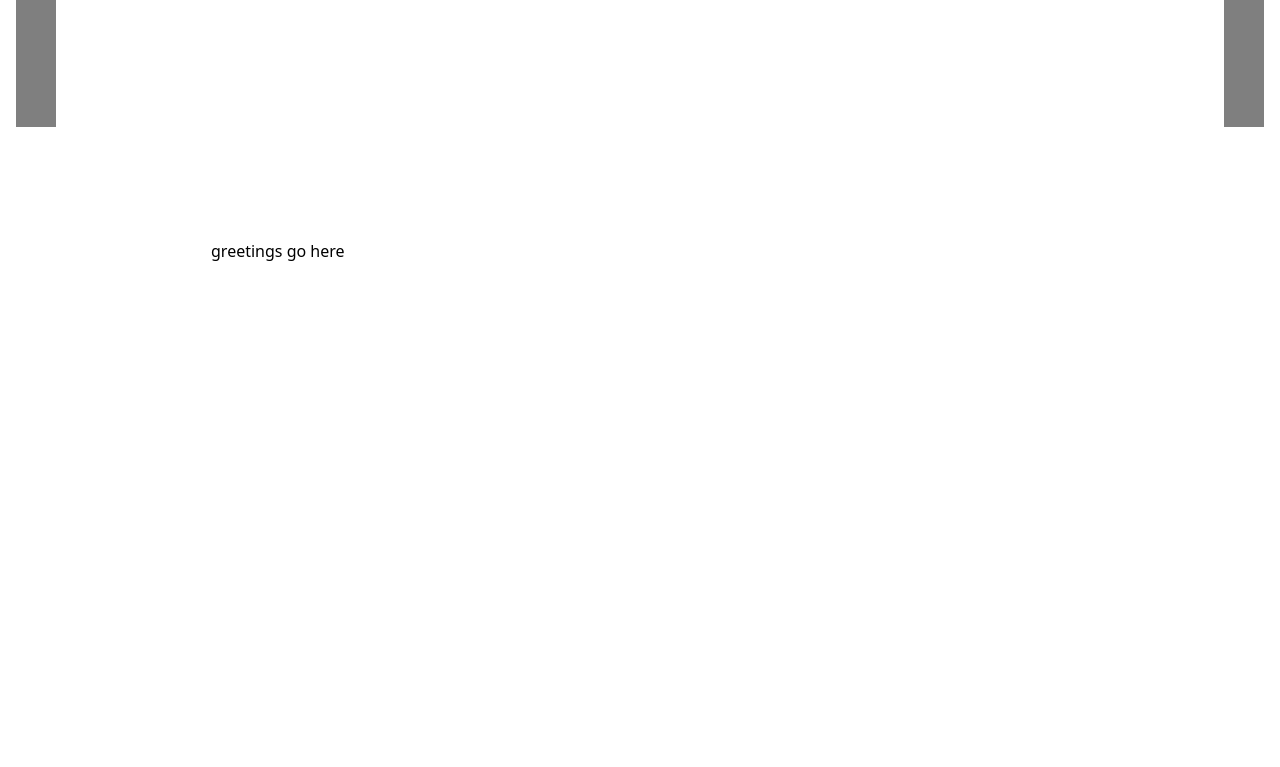
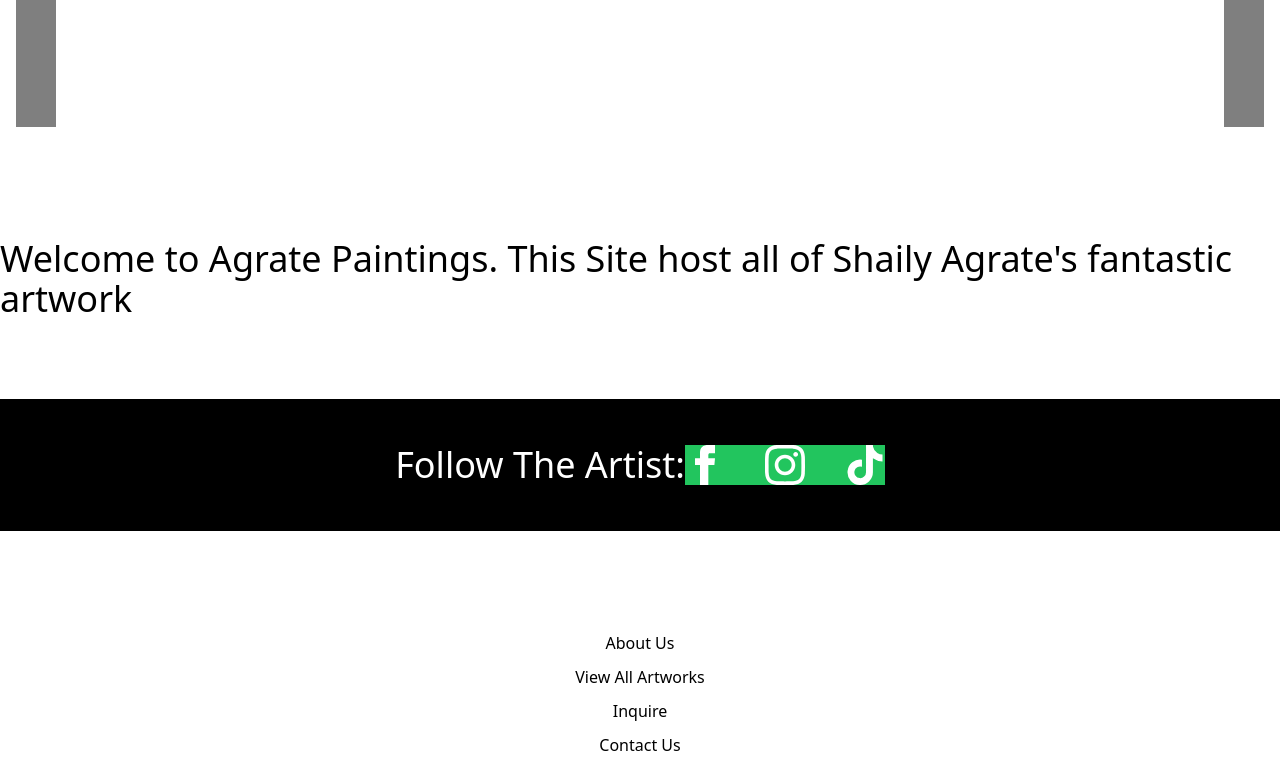
Before and after one commit to Agrate0718/Agrate-Painting, a React (Create React App) app in the folder client/: page / in a window 1280 px wide. Shown: the part 445-1212 px from the top of the page. Before the commit the page ends 800 px from the top, so only its background shows below. Built offline with nearby package versions, Linux system fonts and the light colour scheme.

Commit message:
created footer and added it to the landing page

```diff
--- a/client/src/components/Pages/LandingPage.tsx
+++ b/client/src/components/Pages/LandingPage.tsx
@@ -1,4 +1,5 @@
 import Carousel from "../Partials/Carousel";
+import Footer from "../Partials/Footer";
 
 export default function LandingPage() {
   return (
@@ -8,10 +9,12 @@ export default function LandingPage() {
       <h1>View all here</h1>
       <Carousel />
       <div className="flex  items-center justify-center my-20">
-        <div className="  grid gap-5 w-10/12  lg:grid-cols-3 md:grid-cols-2  place-items-center">
-          greetings go here
+        <div className=" bg-rd-500 text-4xl ">
+          Welcome to Agrate Paintings. This Site host all of Shaily Agrate's
+          fantastic artwork
         </div>
       </div>
+      <Footer />
     </div>
   );
 }
--- /dev/null
+++ b/client/src/components/Partials/Footer.tsx
@@ -0,0 +1,49 @@
+export default function Footer() {
+  return (
+    <footer>
+      <div className="h-[132px] bg-black mb-[100px] flex items-center justify-center">
+        <div className="text-white text-4xl">Follow The Artist:</div>
+
+        <div className=" bg-green-500 grid gap-10   grid-cols-3  place-items-center">
+          {/* Facebook */}
+          <svg
+            xmlns="http://www.w3.org/2000/svg"
+            className="h-10 w-10"
+            fill="white"
+            viewBox="0 0 24 24"
+          >
+            <path d="M9 8h-3v4h3v12h5v-12h3.642l.358-4h-4v-1.667c0-.955.192-1.333 1.115-1.333h2.885v-5h-3.808c-3.596 0-5.192 1.583-5.192 4.615v3.385z" />
+          </svg>
+
+          {/* Instagram */}
+          <svg
+            xmlns="http://www.w3.org/2000/svg"
+            className="h-10 w-10"
+            fill="white"
+            viewBox="0 0 24 24"
+          >
+            <path d="M12 2.163c3.204 0 3.584.012 4.85.07 3.252.148 4.771 1.691 4.919 4.919.058 1.265.069 1.645.069 4.849 0 3.205-.012 3.584-.069 4.849-.149 3.225-1.664 4.771-4.919 4.919-1.266.058-1.644.07-4.85.07-3.204 0-3.584-.012-4.849-.07-3.26-.149-4.771-1.699-4.919-4.92-.058-1.265-.07-1.644-.07-4.849 0-3.204.013-3.583.07-4.849.149-3.227 1.664-4.771 4.919-4.919 1.266-.057 1.645-.069 4.849-.069zm0-2.163c-3.259 0-3.667.014-4.947.072-4.358.2-6.78 2.618-6.98 6.98-.059 1.281-.073 1.689-.073 4.948 0 3.259.014 3.668.072 4.948.2 4.358 2.618 6.78 6.98 6.98 1.281.058 1.689.072 4.948.072 3.259 0 3.668-.014 4.948-.072 4.354-.2 6.782-2.618 6.979-6.98.059-1.28.073-1.689.073-4.948 0-3.259-.014-3.667-.072-4.947-.196-4.354-2.617-6.78-6.979-6.98-1.281-.059-1.69-.073-4.949-.073zm0 5.838c-3.403 0-6.162 2.759-6.162 6.162s2.759 6.163 6.162 6.163 6.162-2.759 6.162-6.163c0-3.403-2.759-6.162-6.162-6.162zm0 10.162c-2.209 0-4-1.79-4-4 0-2.209 1.791-4 4-4s4 1.791 4 4c0 2.21-1.791 4-4 4zm6.406-11.845c-.796 0-1.441.645-1.441 1.44s.645 1.44 1.441 1.44c.795 0 1.439-.645 1.439-1.44s-.644-1.44-1.439-1.44z" />
+          </svg>
+
+          {/* TikTok */}
+          <svg
+            xmlns="http://www.w3.org/2000/svg"
+            viewBox="0 0 448 512"
+            className="h-10 w-10"
+          >
+            <path
+              fill="white"
+              d="M448,209.91a210.06,210.06,0,0,1-122.77-39.25V349.38A162.55,162.55,0,1,1,185,188.31V278.2a74.62,74.62,0,1,0,52.23,71.18V0l88,0a121.18,121.18,0,0,0,1.86,22.17h0A122.18,122.18,0,0,0,381,102.39a121.43,121.43,0,0,0,67,20.14Z"
+            />
+          </svg>
+        </div>
+      </div>
+      <ul className="text-center ">
+        <li className="mb-[10px]">About Us</li>
+        <li className="mb-[10px]">View All Artworks</li>
+        <li className="mb-[10px]">Inquire</li>
+        <li className="mb-[10px]">Contact Us</li>
+      </ul>
+    </footer>
+  );
+}
--- a/client/src/components/Partials/NavBar.tsx
+++ b/client/src/components/Partials/NavBar.tsx
@@ -178,7 +178,7 @@ export default function NavBar({ currentUser, handleLogout }: NavBarProps) {
             </ul>
           </div>
         </div>
-        {currentUser ? loggedIn() : loggedOut()}
+        {/* {currentUser ? loggedIn() : loggedOut()} */}
       </nav>
     </div>
   );
```
